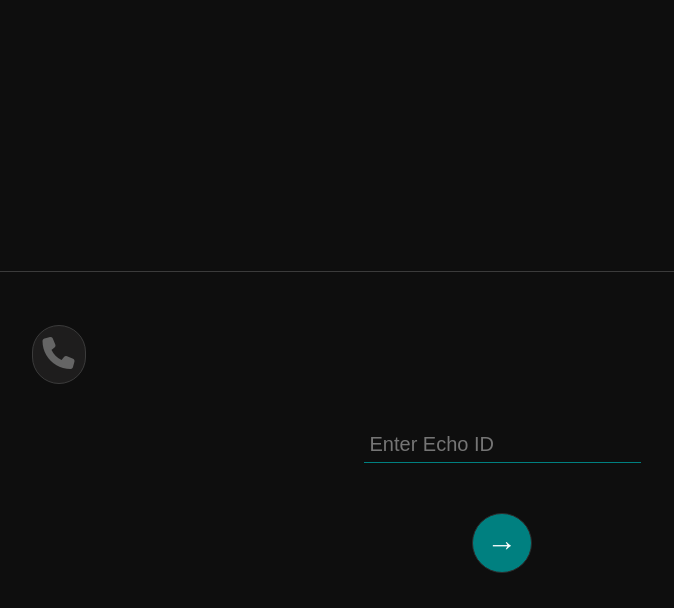
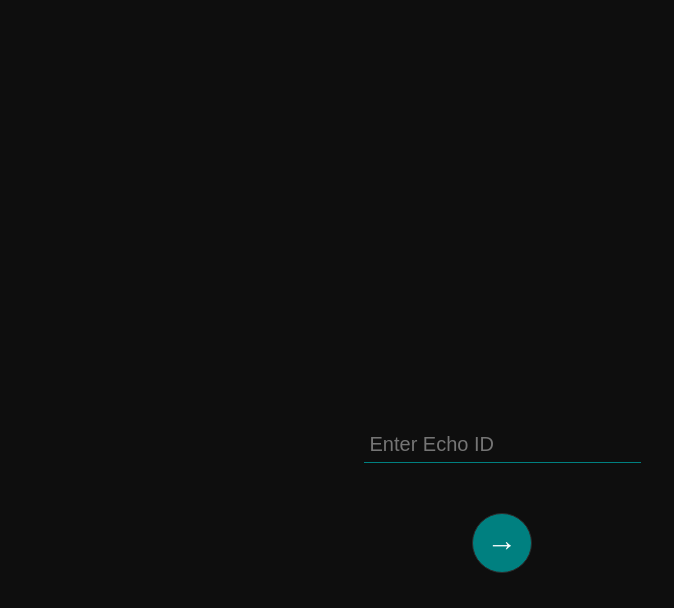
Before and after one commit to JUST-1V/echo, a plain HTML site: page index.html in a window 1280 px wide. Shown: the part 192-800 px from the top of the page, without its empty margins (138-812 px from the left). Drawn offline with Linux system fonts and the light colour scheme; a web font is replaced by a local one.

Commit message:
Update index.html

```diff
--- a/index.html
+++ b/index.html
@@ -40,22 +40,7 @@
         ><br />
         <button id="sbtn" onclick="getvalidation()">→</button>
       </div>
-      <div
-        class="line"
-        style="
-          height: 1px;
-          background-color: #3b3b3b;
-          height: 1px;
-          position: absolute;
-          width: 81%;
-          background-color: #3b3b3b;
-          left: 2em;
-          bottom: 21em;
-        "
-      ></div>
-      <a href="./files/call.html"
-        ><button id="callbtn"><i class="fa-solid fa-phone"></i></button
-      ></a>
+
       <p id="status">
         This is a free communication tool that is designed for simplicity,
         privacy, and security. All interaction between you and your online peers
```
